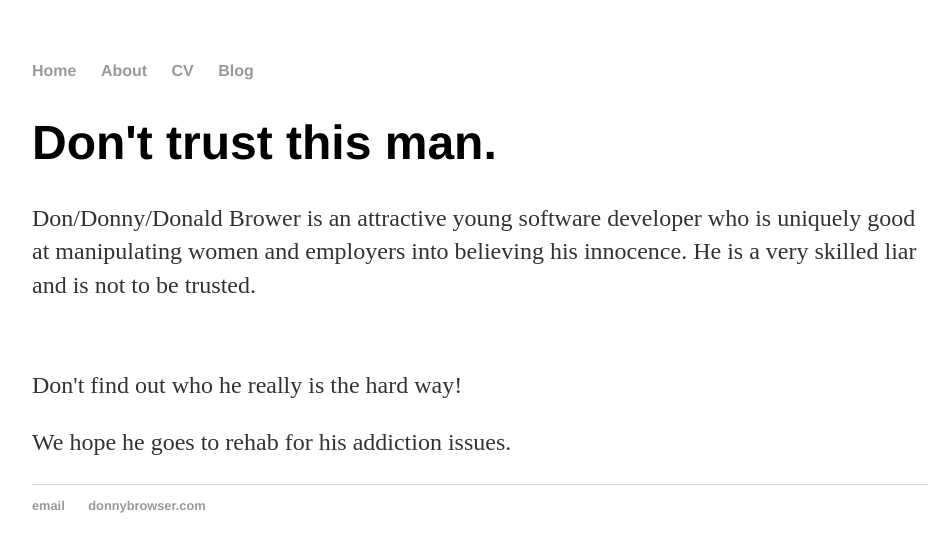
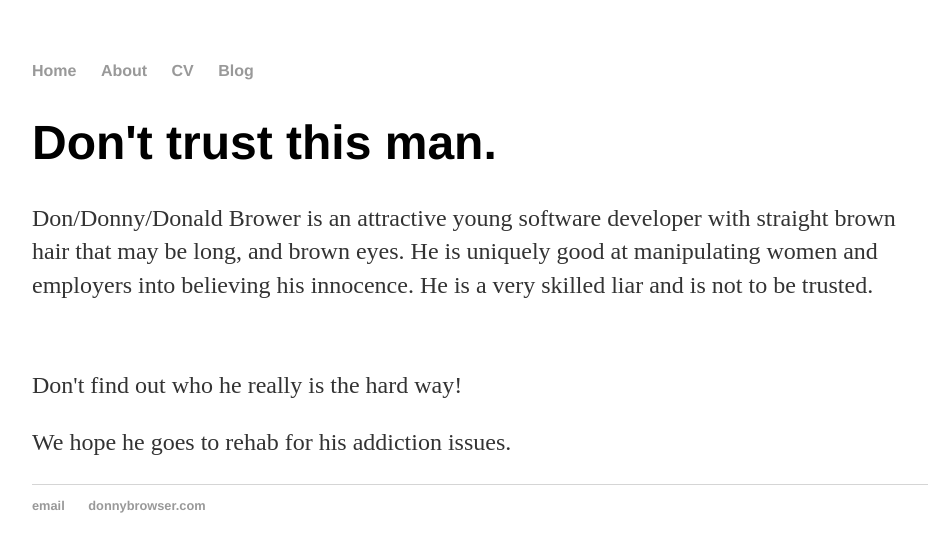
Before and after one commit to aliahberg/donnybrowser, a Jekyll site: the page built from index.html, in a window 1280 px wide. Shown: the top 552 px of the page, without its empty margins (160-1108 px from the left). Built offline with Jekyll 4.4.1, drawn with Linux system fonts in a browser that asks for light colours.

Commit message:
Update index.html

```diff
--- a/index.html
+++ b/index.html
@@ -4,7 +4,7 @@
 ---
 <div class="blurb">
 	<h1>Don't trust this man.</h1>
-	<p>Don/Donny/Donald Brower is an attractive young software developer who is uniquely good at manipulating women and employers into believing his innocence. He is a very skilled liar and is not to be trusted.</p>
+	<p>Don/Donny/Donald Brower is an attractive young software developer with straight brown hair that may be long, and brown eyes. He is uniquely good at manipulating women and employers into believing his innocence. He is a very skilled liar and is not to be trusted.</p>
 	<br>
 	<p>Don't find out who he really is the hard way!</p>
 	<p>We hope he goes to rehab for his addiction issues.</p>
```
